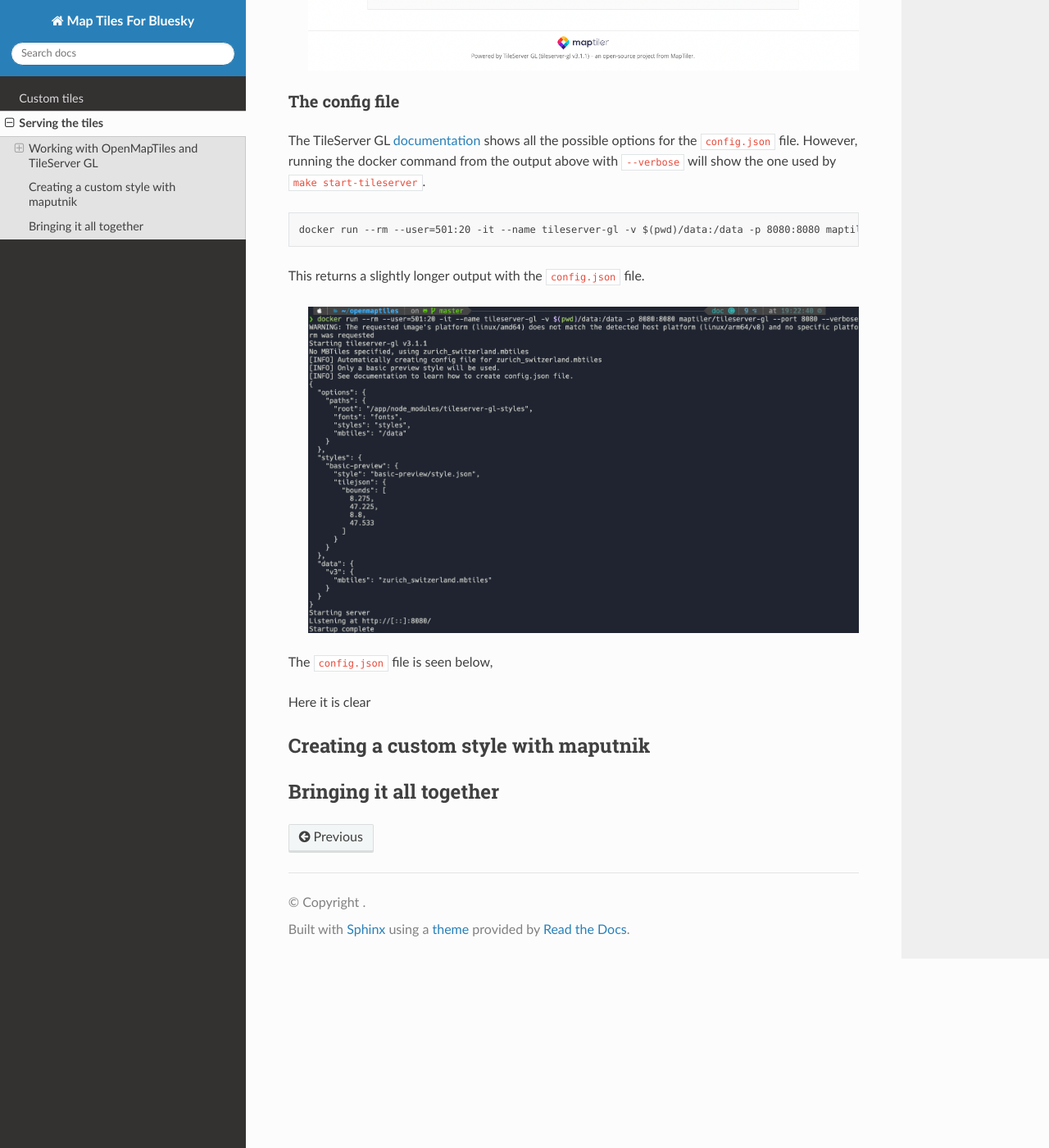
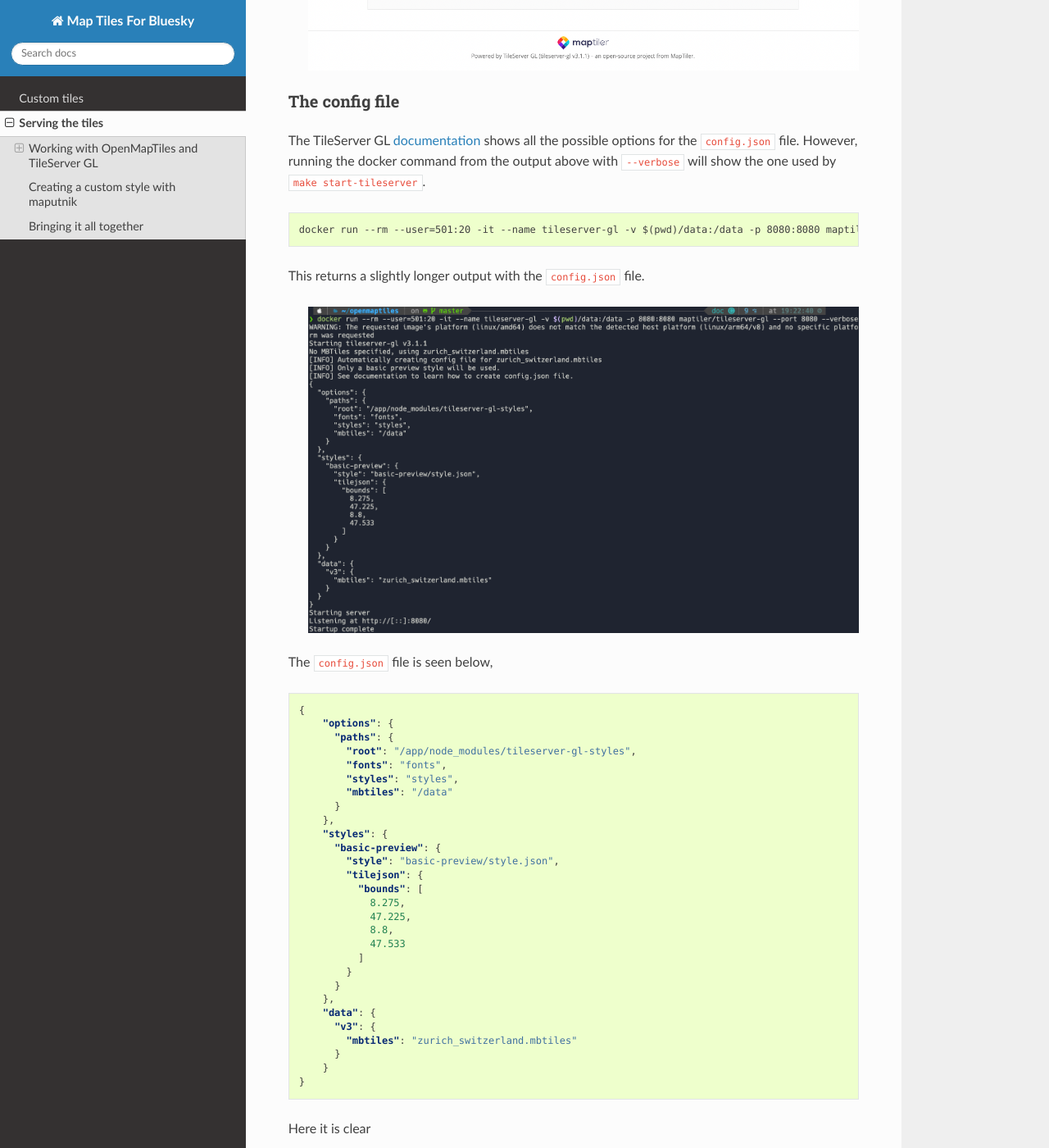
Before and after one commit to Metropolis-2/bluesky-maptiles-docs, a Sphinx documentation site: the page built from docs/source/server.rst, in a window 1280 px wide and 1400 px high, scrolled down 2061 px. Shown: the whole window at 82% size. Built offline with Sphinx 7.4.7 and the Read the Docs theme 2.0.0, drawn with Linux system fonts in a browser that asks for light colours; some of the changed lines change nothing that is shown.

Commit message:
upload json

```diff
--- a/docs/source/conf.py
+++ b/docs/source/conf.py
@@ -18,6 +18,8 @@ extensions = [
     # 'sphinxcontrib.osexample',
 ]
 
+pygments_style = 'sphinx'
+
 intersphinx_mapping = {
     'python': ('https://docs.python.org/3/', None),
     'sphinx': ('https://www.sphinx-doc.org/en/master/', None),
--- a/docs/source/server.rst
+++ b/docs/source/server.rst
@@ -62,36 +62,8 @@ This returns a slightly longer output with the :code:`config.json` file.
 
 The :code:`config.json` file is seen below,
 
-.. .. code-block:: JSON
-..     {
-..         "options": {
-..         "paths": {
-..             "root": "/app/node_modules/tileserver-gl-styles",
-..             "fonts": "fonts",
-..             "styles": "styles",
-..             "mbtiles": "/data"
-..         }
-..         },
-..         "styles": {
-..         "basic-preview": {
-..             "style": "basic-preview/style.json",
-..             "tilejson": {
-..             "bounds": [
-..                 8.275,
-..                 47.225,
-..                 8.8,
-..                 47.533
-..             ]
-..             }
-..         }
-..         },
-..         "data": {
-..         "v3": {
-..             "mbtiles": "zurich_switzerland.mbtiles"
-..         }
-..         }
-..     }
-
+.. literalinclude:: ../configs/default_config.json
+  :language: JSON
 
 Here it is clear
 
```
